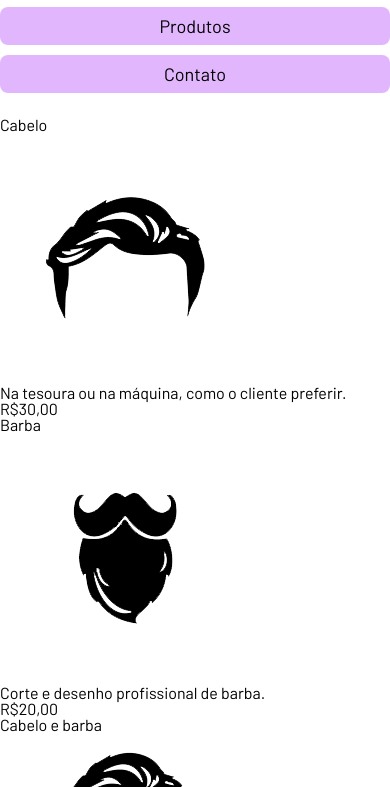
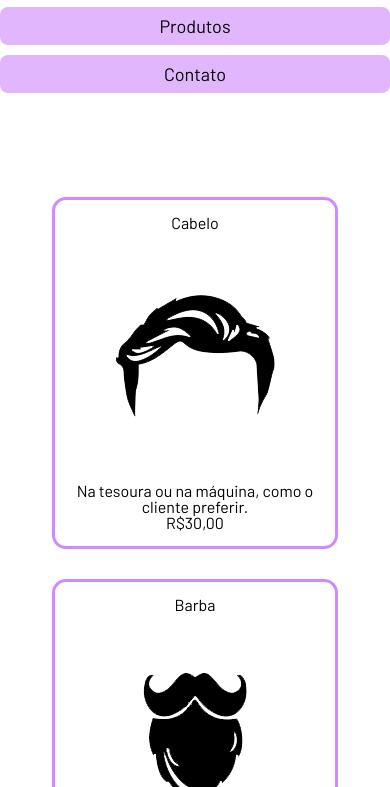
Before and after one commit to cauavorpagel/Barbearia_Projeto, a plain HTML site: page produtos.html in a window 390 px wide. Shown: the part 313-1100 px from the top of the page. Drawn offline with Linux system fonts and the light colour scheme.

```diff
--- a/css/style.css
+++ b/css/style.css
@@ -202,9 +202,60 @@ footer .midias img {
     width: 45px;
 }
 
+/*css produtos*/
+
+.produtos {
+    display: flex;
+    justify-content: space-around;
+    margin: 50px 0;
+}
+
+.produtos .produto {
+    width: 250px;
+    text-align: center;
+    border: 3px solid rgb(207, 138, 253);
+    border-radius: 14px;
+    padding: 15px 15px;
+}
+
+.produtos .produto:hover{
+    background-color: rgb(207, 138, 253);
+    border-color: rgba(98, 4, 160, 0.521);
+    font-weight: bold;
+    cursor: pointer;
+}
+
+.produtos .produto:active {
+    border-color: blue;
+}
+
+.produtos .produto img:hover {
+    transition: .6s;
+    transform: scale(1.1) translateY(-5px);
+}
+
+/*css contatos*/
+
+main form {
+    display: flex;
+    flex-direction: column;
+    align-items: center;
+}
+
+
+/*configurações mobille*/
+
 @media (max-width:768px) {
     #textostop {
         width: unset;
+    }
+    .produtos {
+        flex-wrap: wrap;
+        align-content: center;
+    }
+
+    .produto {
+        margin-top: 30px;
     }
 }
 
@@ -240,5 +291,3 @@ footer .midias img {
         padding-bottom: 15px;
     }
 }
-
-/*css produtos*/
```
